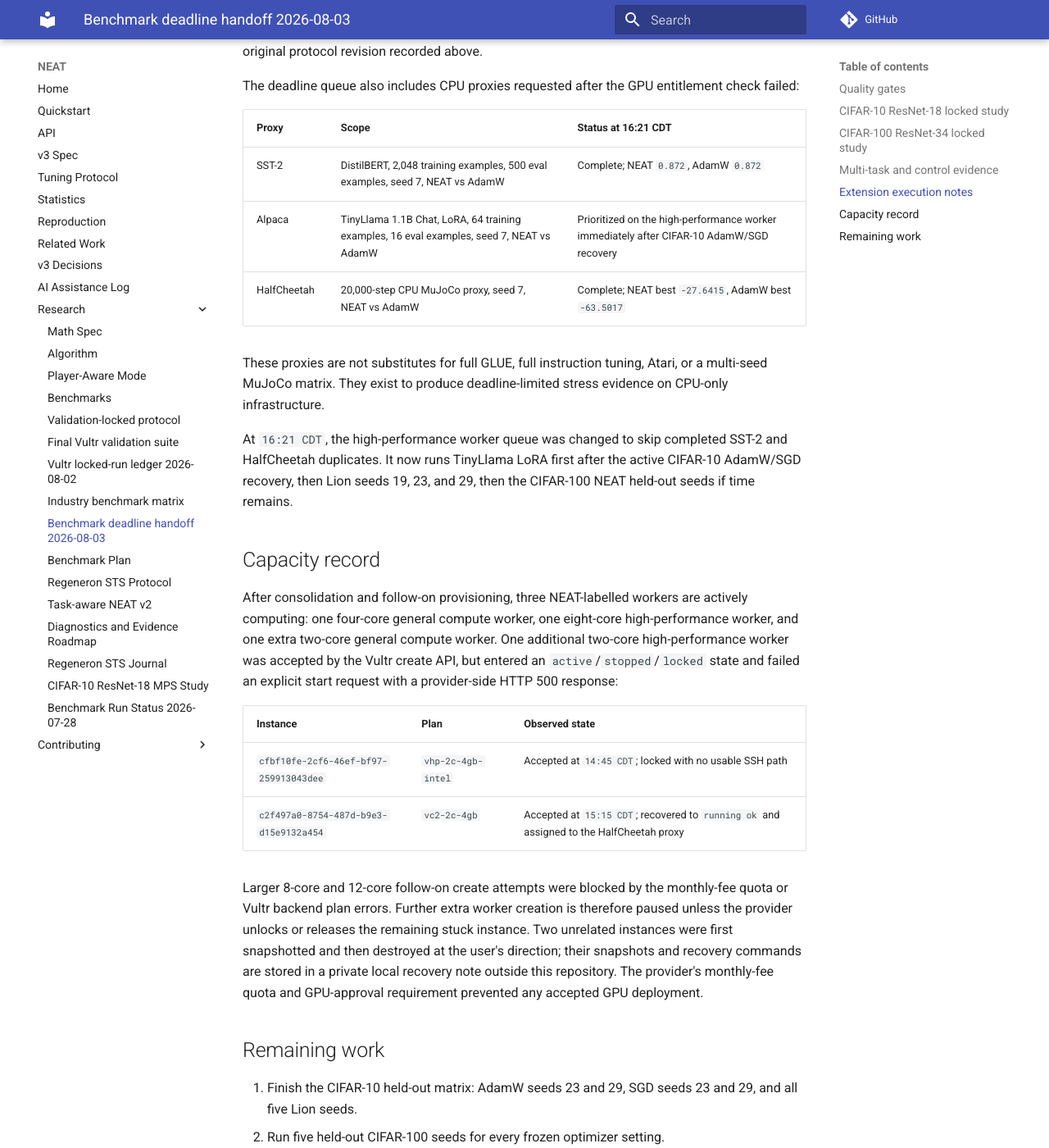
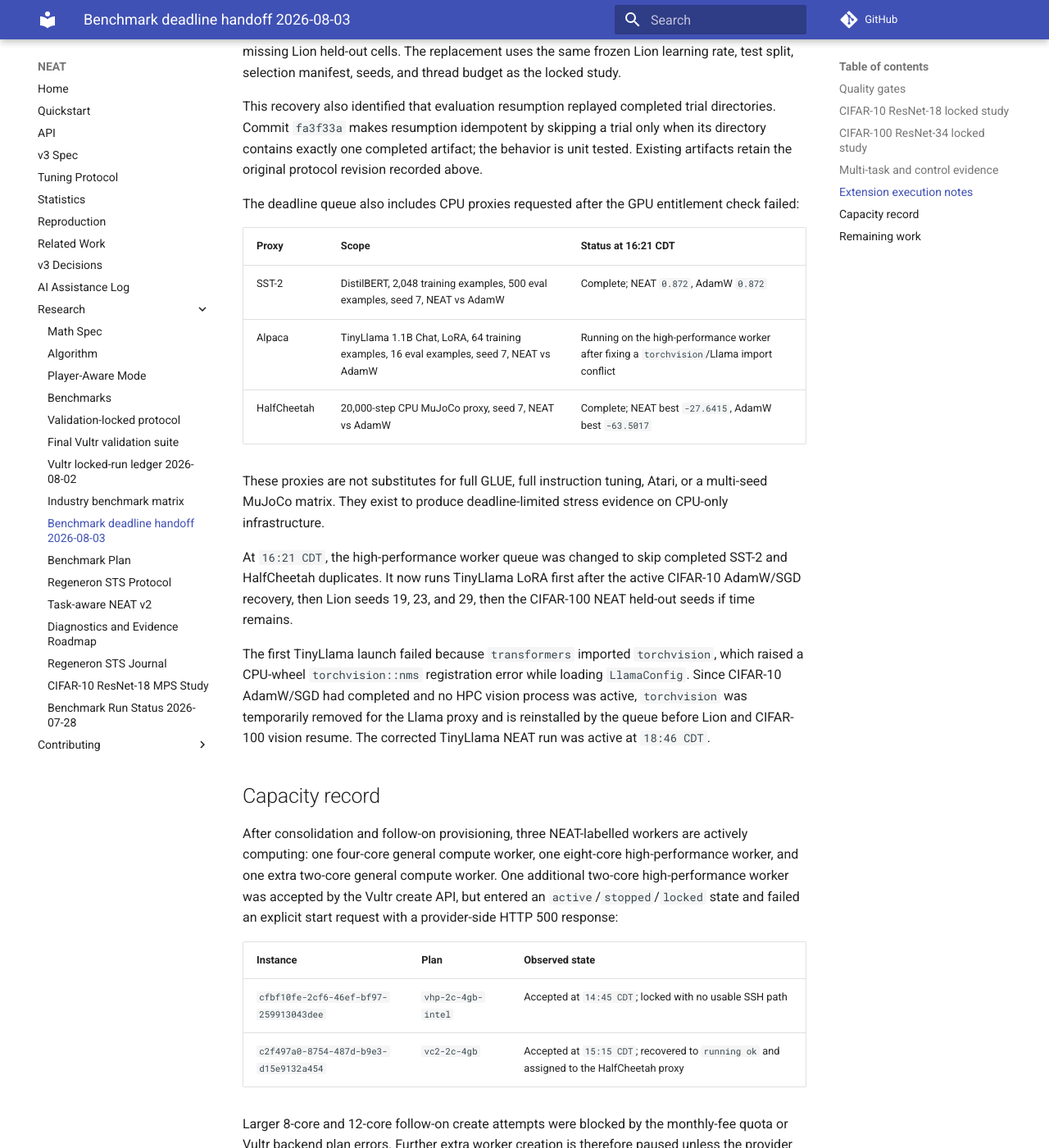
Before and after one commit to ItCodinTime/NEAT, an MkDocs documentation site: the page built from docs/research/benchmark-deadline-handoff-2026-08-03.md, in a window 1280 px wide and 1400 px high, scrolled down 3268 px. Shown: the whole window at 82% size. Built offline with MkDocs 1.6.1 and Material for MkDocs 9.7.7, drawn with Linux system fonts in a browser that asks for light colours; comment, search, counter and statistics services are not loaded; some of the changed text lies outside the part shown.

Commit message:
docs: record completed CIFAR10 AdamW seeds

```diff
--- a/docs/research/benchmark-deadline-handoff-2026-08-03.md
+++ b/docs/research/benchmark-deadline-handoff-2026-08-03.md
@@ -2,7 +2,7 @@
 
 This handoff records the state of the Vultr validation window at
 `2026-08-03 11:01 CDT`, with extension updates at `11:15 CDT`, `14:50 CDT`,
-`15:28 CDT`, `16:21 CDT`, and `16:41 CDT`. It separates complete evidence, partial locked-study
+`15:28 CDT`, `16:21 CDT`, `16:41 CDT`, and `18:46 CDT`. It separates complete evidence, partial locked-study
 evidence, and work that remains queued. Raw manifests and live JSONL metrics
 are synchronized under the ignored `benchmarks/vultr_sync/` directory.
 
@@ -58,6 +58,12 @@ mean test Top-1 `0.85498`. NEAT remains complete at mean `0.82114`; AdamW and
 Lion remain partial. This reinforces that, under the frozen CIFAR-10 ResNet-18
 protocol, SGD is the clear winner and NEAT should not be claimed as the vision
 leader.
+
+At the `17:19 CDT` update, AdamW seeds 23 and 29 completed with test Top-1
+`0.8222` and `0.8204`. AdamW is now complete for all five held-out seeds with
+mean test Top-1 `0.81972`. The completed CIFAR-10 comparison for the three
+available optimizers is therefore SGD `0.85498`, NEAT `0.82114`, and AdamW
+`0.81972`. Lion remains the only missing optimizer in the held-out matrix.
 
 ## CIFAR-100 ResNet-34 locked study
 
@@ -126,7 +132,7 @@ entitlement check failed:
 | Proxy | Scope | Status at 16:21 CDT |
 |---|---|---|
 | SST-2 | DistilBERT, 2,048 training examples, 500 eval examples, seed 7, NEAT vs AdamW | Complete; NEAT `0.872`, AdamW `0.872` |
-| Alpaca | TinyLlama 1.1B Chat, LoRA, 64 training examples, 16 eval examples, seed 7, NEAT vs AdamW | Prioritized on the high-performance worker immediately after CIFAR-10 AdamW/SGD recovery |
+| Alpaca | TinyLlama 1.1B Chat, LoRA, 64 training examples, 16 eval examples, seed 7, NEAT vs AdamW | Running on the high-performance worker after fixing a `torchvision`/Llama import conflict |
 | HalfCheetah | 20,000-step CPU MuJoCo proxy, seed 7, NEAT vs AdamW | Complete; NEAT best `-27.6415`, AdamW best `-63.5017` |
 
 These proxies are not substitutes for full GLUE, full instruction tuning,
@@ -137,6 +143,13 @@ At `16:21 CDT`, the high-performance worker queue was changed to skip completed
 SST-2 and HalfCheetah duplicates. It now runs TinyLlama LoRA first after the
 active CIFAR-10 AdamW/SGD recovery, then Lion seeds 19, 23, and 29, then the
 CIFAR-100 NEAT held-out seeds if time remains.
+
+The first TinyLlama launch failed because `transformers` imported
+`torchvision`, which raised a CPU-wheel `torchvision::nms` registration error
+while loading `LlamaConfig`. Since CIFAR-10 AdamW/SGD had completed and no HPC
+vision process was active, `torchvision` was temporarily removed for the Llama
+proxy and is reinstalled by the queue before Lion and CIFAR-100 vision resume.
+The corrected TinyLlama NEAT run was active at `18:46 CDT`.
 
 ## Capacity record
 
```
Also changed, not shown: other parts of docs/research/benchmark-deadline-handoff-2026-08-03.md (+1 -1 lines).
